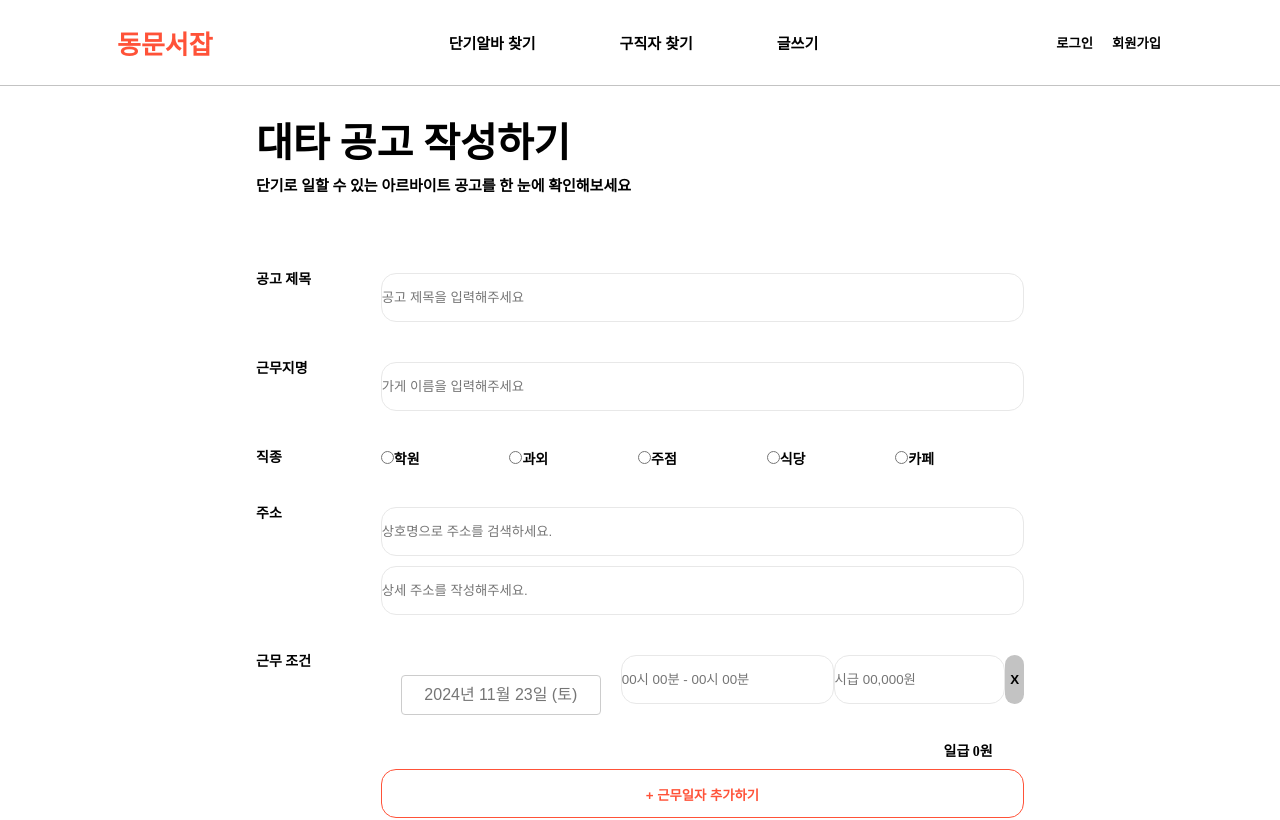
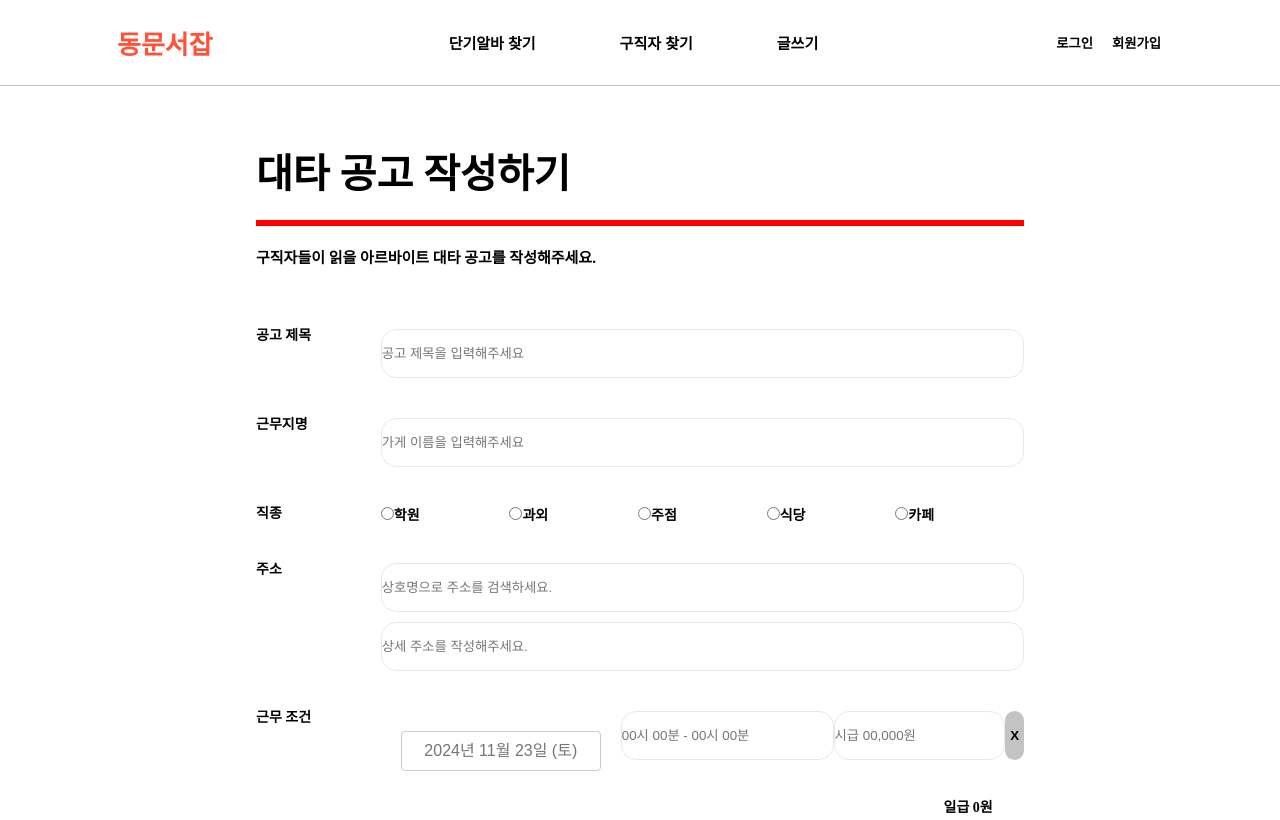
Before and after one commit to cover-heaven/cover-heaven-fe, a React (Create React App) app: page /findjobswriting in a window 1280 px wide. Shown: the top 820 px of the page. Built offline with nearby package versions, Linux system fonts and the light colour scheme; the HTML template or start-up script is replaced by a standard one.

Commit message:
Feat: 수정

```diff
--- a/src/components/FindJobsWriting/WorkingTime.jsx
+++ b/src/components/FindJobsWriting/WorkingTime.jsx
@@ -88,33 +88,17 @@ const WorkingTime = ({ setContent, upDateWorkingTime }) => {
 			<FirstContainer>
 				<div>출근</div>
 				<div>
-					<InputBox
-						placeholder="시"
-						value={startHour}
-						onChange={handleStartHourChange}
-					/>
+					<InputBox value={startHour} onChange={handleStartHourChange} />
 					<span> : </span>
-					<InputBox
-						placeholder="분"
-						value={startMinute}
-						onChange={handleStartMinuteChange}
-					/>
+					<InputBox value={startMinute} onChange={handleStartMinuteChange} />
 				</div>
 			</FirstContainer>
 			<SecondContainer>
 				<div>퇴근</div>
 				<div>
-					<InputBox
-						placeholder="시"
-						value={endHour}
-						onChange={handleEndHourChange}
-					/>
+					<InputBox value={endHour} onChange={handleEndHourChange} />
 					<span> : </span>
-					<InputBox
-						placeholder="분"
-						value={endMinute}
-						onChange={handleEndMinuteChange}
-					/>
+					<InputBox value={endMinute} onChange={handleEndMinuteChange} />
 				</div>
 			</SecondContainer>
 			<div>
@@ -127,9 +111,13 @@ const WorkingTime = ({ setContent, upDateWorkingTime }) => {
 
 const FirstContainer = styled.div`
 	display: flex;
+	align-items: center;
+	gap: 5%;
 `;
 const SecondContainer = styled.div`
 	display: flex;
+	align-items: center;
+	gap: 5%;
 `;
 const Layout = styled.div`
 	width: 100%;
@@ -137,6 +125,10 @@ const Layout = styled.div`
 	border-radius: 15px;
 	border: 1px solid #e8e8e8;
 	background: #fff;
+	padding: 5%;
+	display: flex;
+	flex-direction: column;
+	gap: 10%;
 `;
 const InputBox = styled.input`
 	width: 40px;
@@ -145,10 +137,11 @@ const InputBox = styled.input`
 	background: #d9d9d9;
 `;
 const Button = styled.button`
-	width: 152px;
+	width: 170px;
 	height: 30px;
 	padding: 0px 51px;
 	border-radius: 10px;
+	color: white;
 	background: var(--surface-surface-primary, #ff5238);
 `;
 
--- a/src/pages/FindJobsWriting/FIndJobsWriting.jsx
+++ b/src/pages/FindJobsWriting/FIndJobsWriting.jsx
@@ -114,8 +114,8 @@ const SubTitle = styled.div`
 const TitleContainter = styled.div`
 	display: flex;
 	flex-direction: column;
-	gap: 15px;
-	padding: 5% 0;
+	gap: 25px;
+	padding: 9% 0 3% 0;
 `;
 const AddButtonLayout = styled.div`
 	display: flex;
@@ -178,6 +178,10 @@ const StyledDatePicker = styled(DatePicker)`
 	}
 `;
 
+const Highlight = styled.div`
+	border: 3px solid red;
+`;
+
 // Main Component
 const FindJobsWriting = () => {
 	const [dateTimeInputs, setDateTimeInputs] = useState([
@@ -201,7 +205,7 @@ const FindJobsWriting = () => {
 		setWorkDetail(
 			dateTimeInputs.map((input) => ({
 				work_date: input.date,
-				work_hour: input.time,
+				work_hour: input.timeData,
 				hourly_wage: input.hourlyWage
 			}))
 		);
@@ -293,6 +297,7 @@ const FindJobsWriting = () => {
 		endMinute
 	) => {
 		const timeStr = `${startHour}시 ${startMinute}분 - ${endHour}시 ${endMinute}분`;
+		const timeData = `${startHour}:${startMinute}-${endHour}:${endMinute}`;
 		updateInput(id, 'timeString', timeStr);
 
 		const totalHours = calculateWorkTime(
@@ -313,8 +318,9 @@ const FindJobsWriting = () => {
 		<Layout>
 			<TitleContainter>
 				<MainTitle>대타 공고 작성하기</MainTitle>
+				<Highlight></Highlight>
 				<SubTitle>
-					단기로 일할 수 있는 아르바이트 공고를 한 눈에 확인해보세요
+					구직자들이 읽을 아르바이트 대타 공고를 작성해주세요.
 				</SubTitle>
 			</TitleContainter>
 			<TitleBox>
--- a/src/pages/FindjobsList/FindJobsList.jsx
+++ b/src/pages/FindjobsList/FindJobsList.jsx
@@ -10,15 +10,15 @@ const Layout = styled.div`
 	display: flex;
 	flex-direction: column;
 	padding-top: 74px;
-	padding-left: 14.2%;
-	padding-right: 14.2%;
-	gap: 84px;
+	gap: 45px;
 `;
 
 const JobsListContainer = styled.div`
 	display: flex;
 	flex-direction: column;
 	gap: 41px;
+	padding-left: 14.2%;
+	padding-right: 14.2%;
 `;
 
 const ListArray = styled.div`
@@ -63,8 +63,12 @@ const Toggle = styled.div`
 
 const SubHeader = styled.div`
 	display: flex;
+	padding-left: 14.2%;
+	padding-right: 14.2%;
 	flex-direction: column;
 	gap: 39px;
+	border-bottom: 1px solid #c3c3c3;
+	padding-bottom: 1.5%;
 `;
 
 const TitleContainter = styled.div`
@@ -126,7 +130,7 @@ const mockData = [
 		job_tag: '카페',
 		address: '서울시 마포구 광흥창역',
 		work_detail: {
-			work_date: '20241101',
+			work_date: '20241211',
 			work_hour: '4',
 			hourly_wage: '10000'
 		},
@@ -139,7 +143,7 @@ const mockData = [
 		job_tag: '과외',
 		address: '서울시 서대구문구 연세로',
 		work_detail: {
-			work_date: '20241102',
+			work_date: '20241212',
 			work_hour: '2',
 			hourly_wage: '30000'
 		},
@@ -152,7 +156,7 @@ const mockData = [
 		job_tag: '식당',
 		address: '서울시 마포구 백범로',
 		work_detail: {
-			work_date: '20241102',
+			work_date: '20241213',
 			work_hour: '7',
 			hourly_wage: '11000'
 		},
@@ -165,7 +169,7 @@ const mockData = [
 		job_tag: '카페',
 		address: '서울시 서대구문구 연세로',
 		work_detail: {
-			work_date: '20241102',
+			work_date: '20241214',
 			work_hour: '7',
 			hourly_wage: '9000'
 		},
@@ -177,6 +181,9 @@ const FindJobsList = () => {
 	const [searchData, setSearchData] = useState('');
 	const [selectedJob, setSelectedJob] = useState('');
 	const [serverData, setServerData] = useState(null);
+	const [selectedDate, setSelectedDate] = useState(null);
+	const [searchDate, setSearchDate] = useState(null);
+	console.log(searchDate);
 
 	useEffect(() => {
 		const fetchData = async () => {
@@ -206,10 +213,10 @@ const FindJobsList = () => {
 					: true
 			)
 			.filter((data) => (selectedJob ? data.job_tag === selectedJob : true))
+			.filter((data) =>
+				searchDate ? data.work_detail.work_date === searchDate : true
+			);
 	};
-	const [selectedDate, setSelectedDate] = useState(null);
-	const [searchDate, setSearchDate] = useState(null);
-	console.log(searchDate);
 
 	return (
 		<Layout>
```
